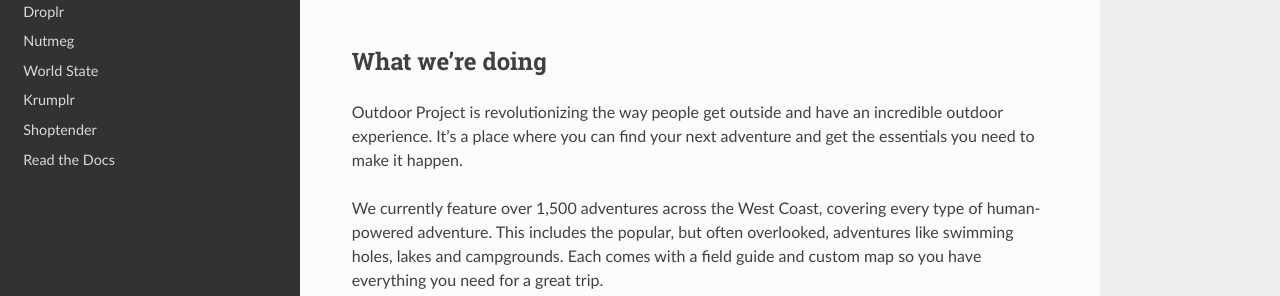
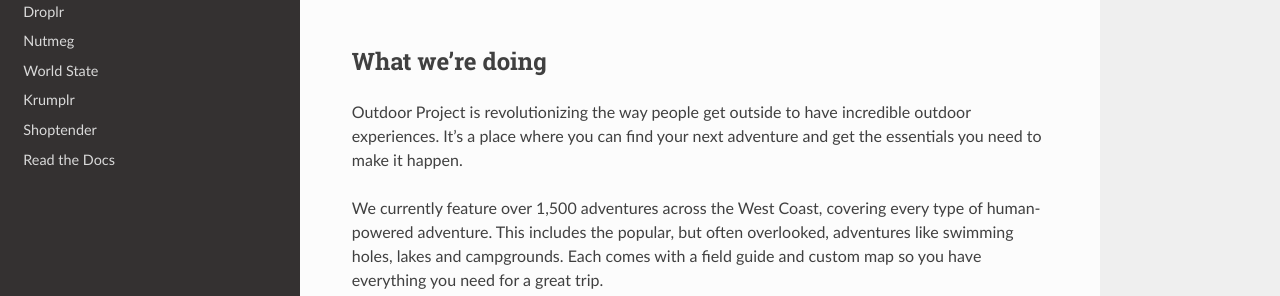
Before and after one commit to piepdx/pie-docs, a Sphinx documentation site: the page built from docs/outdoor-project.rst, in a window 1280 px wide and 1252 px high. Shown: the part 254-550 px from the top of the window. Built offline with Sphinx 7.4.7 and the Read the Docs theme 2.0.0, drawn with Linux system fonts in a browser that asks for light colours.

Commit message:
Fix wording

```diff
--- a/docs/outdoor-project.rst
+++ b/docs/outdoor-project.rst
@@ -13,7 +13,7 @@
 What we're doing
 ~~~~~~~~~~~~~~~~
 
-Outdoor Project is revolutionizing the way people get outside and have an incredible outdoor experience. It’s a place where you can find your next adventure and get the essentials you need to make it happen.
+Outdoor Project is revolutionizing the way people get outside to have incredible outdoor experiences. It’s a place where you can find your next adventure and get the essentials you need to make it happen.
 
 We currently feature over 1,500 adventures across the West Coast, covering every type of human-powered adventure. This includes the popular, but often overlooked, adventures like swimming holes, lakes and campgrounds. Each comes with a field guide and custom map so you have everything you need for a great trip.
 
```
